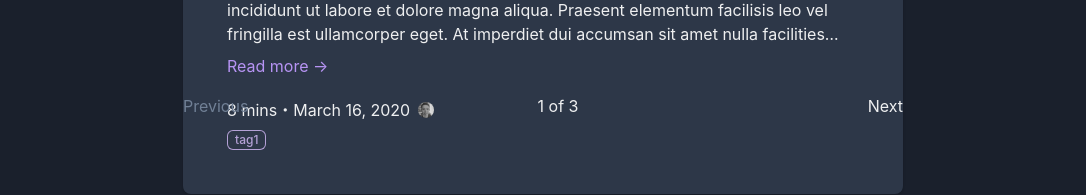
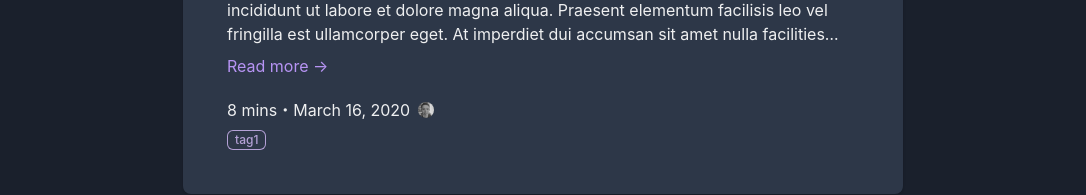
Before and after one commit to ShuntaH/next-ts-blog-template, a Next.js app: page /pages/1 in a window 1280 px wide. Shown: the part 574-769 px from the top of the page, without its empty margins (97-1183 px from the left). Built offline with nearby package versions, Linux system fonts and the light colour scheme.

Commit message:
FIX: page height

```diff
--- a/src/components/layouts/layout.tsx
+++ b/src/components/layouts/layout.tsx
@@ -18,8 +18,8 @@ const Layout = ({ preview, children }: Props) => {
       <Box
         as={"section"}
         position={"relative"}
-        height={`calc(100vh - ${STYLES.headerHeight} - ${STYLES.footerHeight})`}
         maxWidth={`calc(${STYLES.mainWidth} + ${STYLES.gap} * 2)`}
+        minHeight={`calc(100vh - ${STYLES.headerHeight} - ${STYLES.footerHeight})`}
         margin={"auto"}
         padding={`${STYLES.gap}`}
         display={"block"}
--- a/src/components/post/posts-page.tsx
+++ b/src/components/post/posts-page.tsx
@@ -16,12 +16,13 @@ const PostsPage = ({ pagination, boxProps }: Props) => {
       {
         posts.length > 0 ?
           <>
-            <PostCards posts={posts}/>
+            <PostCards
+              posts={posts}
+              boxProps={{minHeight: "inherit"}}
+            />
             <Pagination
               pagination={pagination}
               flexProps={{
-                position: "absolute",
-                bottom: 0,
                 paddingTop: 6,
                 paddingBottom: 6
             }}/>
--- a/src/pages/pages/[page].tsx
+++ b/src/pages/pages/[page].tsx
@@ -67,7 +67,7 @@ export default function Page({ pagination }: Props) {
     // </Head>
     <PostsPage
       pagination={pagination}
-      boxProps={{w: "full", h: "full"}}
+      boxProps={{minHeight: "inherit"}}
     />
   )
 }
```
